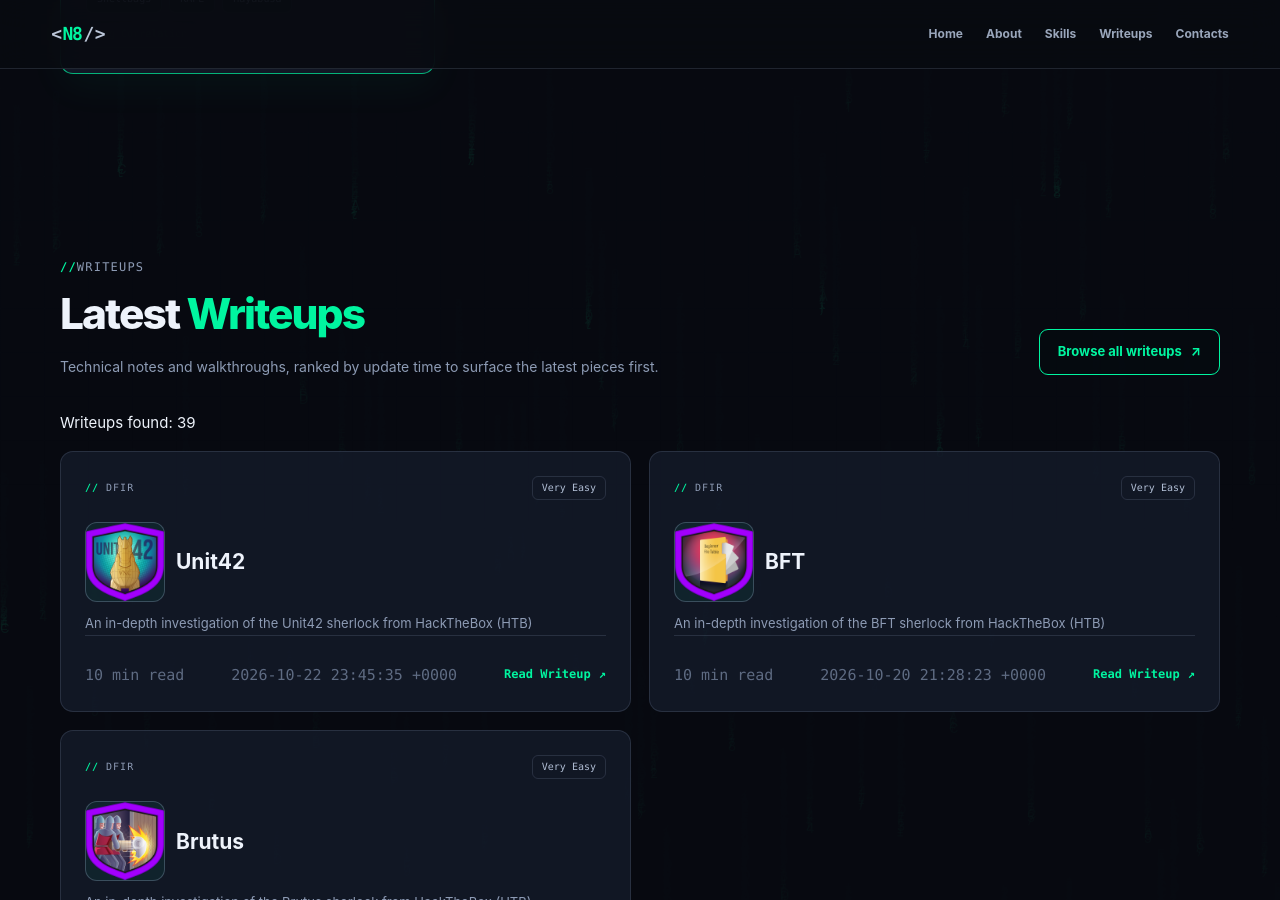
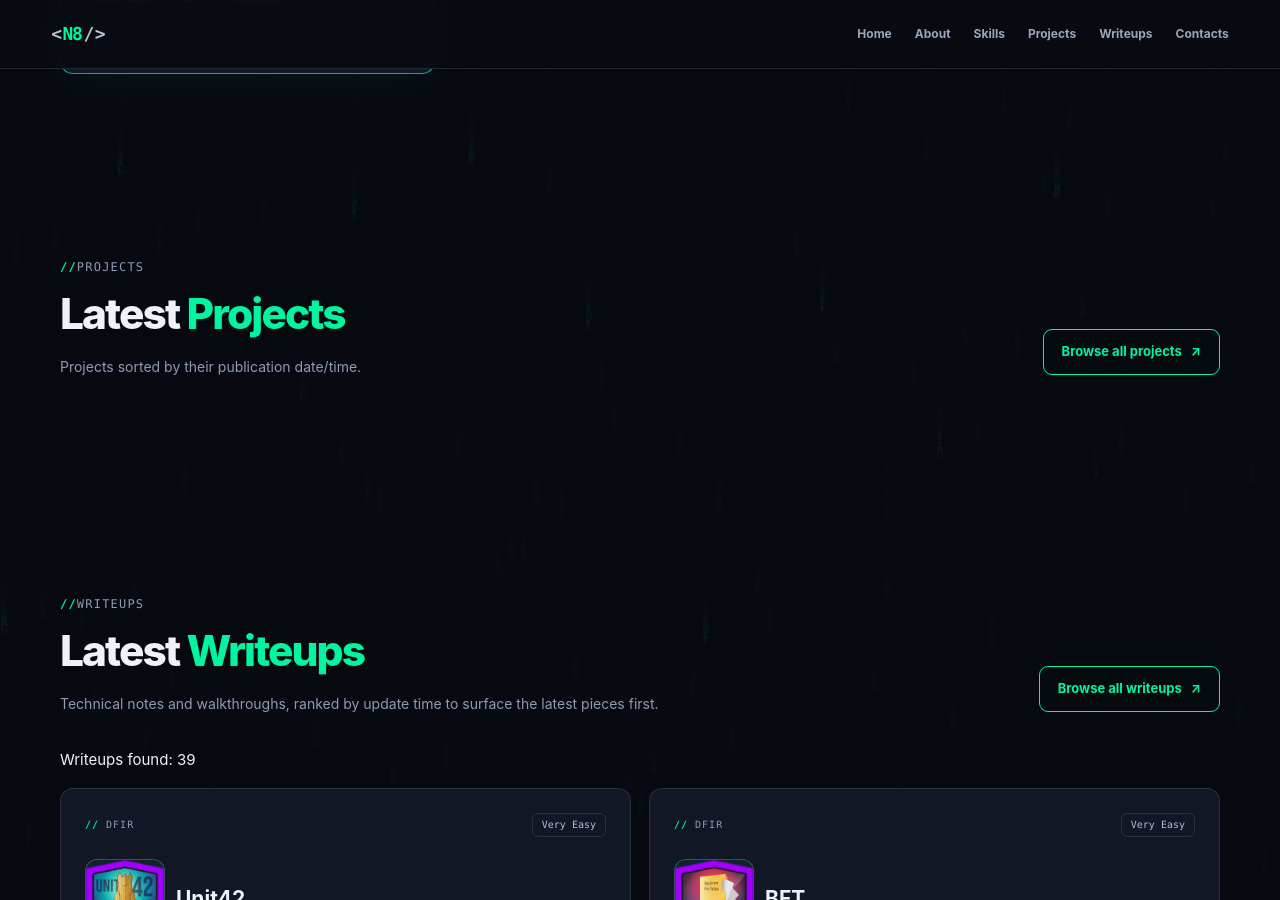
Before and after one commit to Ningen820/Ningen820.github.io, a Jekyll site: the page built from index.html, in a window 1280 px wide and 900 px high, scrolled down 2086 px. Built offline with Jekyll 4.4.1, drawn with Linux system fonts in a browser that asks for light colours.

Commit message:
Update profile.yml

```diff
--- a/_data/profile.yml
+++ b/_data/profile.yml
@@ -29,7 +29,7 @@ show:
   highlights: ""
   achievements: ""
   certifications: ""
-  projects: ""
+  projects: "x"
   writeups: "x"
   contacts: "x"
 
```
